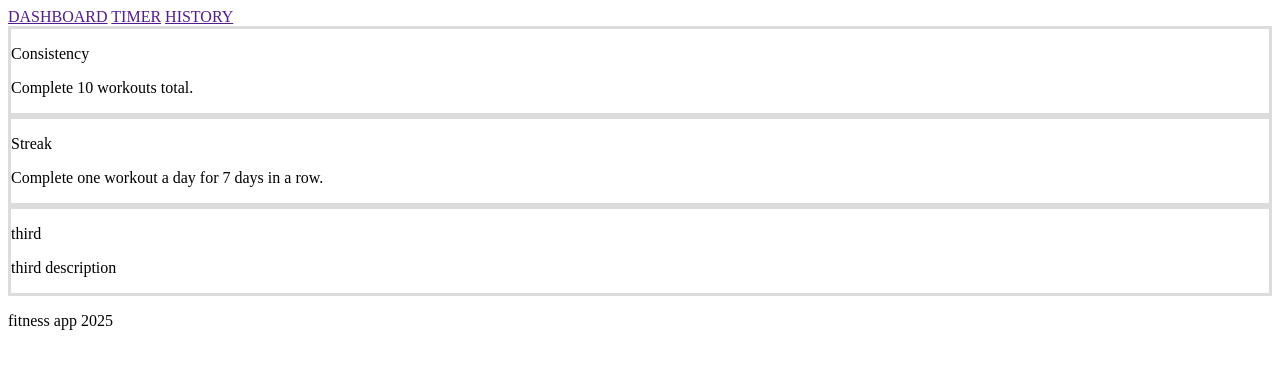
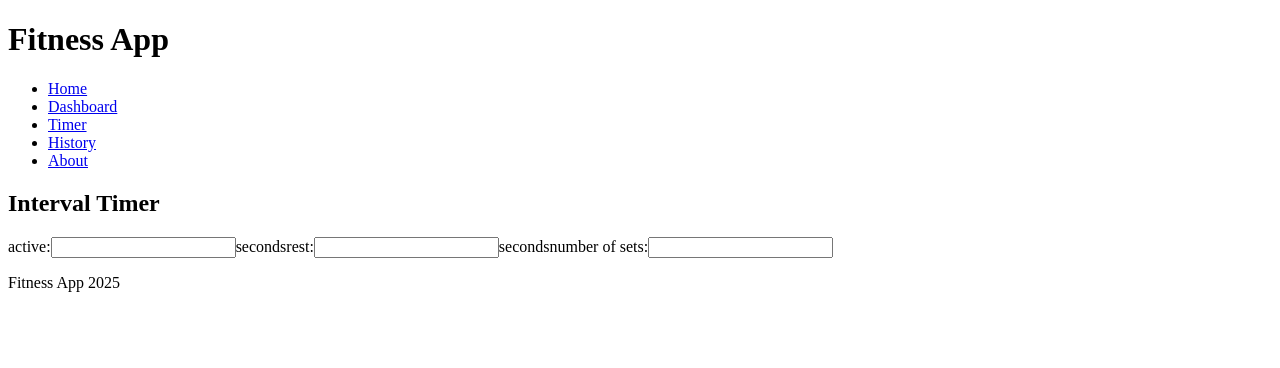
Before and after one commit to jennyoleary87/unit1-project-fitness-jennifer-o, a React (Vite) app in the folder react-fitness-app/: page /timer in a window 1280 px wide. Shown: the top 368 px of the page. Built offline with nearby package versions, Linux system fonts and the light colour scheme.

Commit message:
connect with links

```diff
--- a/react-fitness-app/index.html
+++ b/react-fitness-app/index.html
@@ -7,23 +7,9 @@
   <title>FITNESS</title>
 </head>
 
-
-
 <body>
-  <header>
-    <a href="">DASHBOARD</a>
-    <a href="">TIMER</a>
-    <a href="">HISTORY</a>
-  </header>
-  <main>
-    <div id="root"></div>
-    <script type="module" src="/src/main.jsx"></script>
-  </main>
-  <footer>
-    <p>fitness app 2025</p>
-  </footer>
+  <div id="root"></div>
+  <script type="module" src="/src/main.jsx"></script>
 </body>
 
-
-
 </html>
--- a/react-fitness-app/src/App.jsx
+++ b/react-fitness-app/src/App.jsx
@@ -1,14 +1,50 @@
-import { useState } from 'react'
 import './App.css'
-import Dashboard from './components/dashboard'
+import { useState } from 'react';
+import { BrowserRouter as Router, Routes, Route } from "react-router-dom";
+import Dashboard from './components/dashboard';
+import IntervalTimer from './components/timer';
+import Header from './components/Header';
+import Footer from './components/Footer';
+import Home from './components/home';
 
 function App() {
 
   return (
     <>
-      <Dashboard />
+      <div>
+        <Router>
+          <div>
+            <Header />
+            <main>
+              <Routes>
+                <Route path="/" element={<Home />} />
+                <Route path="/dashboard" element={<Dashboard />} />
+                <Route path="/timer" element={<IntervalTimer />} />
+              </Routes>
+            </main>
+            <Footer />
+          </div>
+        </Router>
+      </div>
     </>
-  )
+  );
 }
 
-export default App
+export default App;
+
+
+{/* <>
+      <BrowserRouter>
+        <div>
+          <Header />
+          <main>
+            <Routes>
+              <Route path="/" element={<Home />} />
+              <Route path="/dashboard" element={<Dashboard />} />
+              <Route path="/timer" element={<IntervalTimer />} />
+            </Routes>
+          </main>
+          <Footer />
+        </div>
+      </BrowserRouter>
+    </> */}
--- /dev/null
+++ b/react-fitness-app/src/components/Footer.jsx
@@ -0,0 +1,9 @@
+const Footer = () => {
+    return (
+        <div>
+            <p>Fitness App 2025</p>
+        </div>
+    )
+}
+
+export default Footer;
--- /dev/null
+++ b/react-fitness-app/src/components/Header.jsx
@@ -0,0 +1,21 @@
+import { Link } from 'react-router';
+
+const Header = () => {
+    return (
+        <header>
+            <h1>Fitness App</h1>
+            <nav>
+                <ul>
+                    <li><Link to="/">Home</Link></li>
+                    <li><Link to="/dashboard">Dashboard</Link></li>
+                    <li><Link to="/timer">Timer</Link></li>
+                    <li><Link to="/history">History</Link></li>
+                    <li><Link to="/about">About</Link></li>
+                </ul>
+            </nav>
+        </header>
+    );
+
+};
+
+export default Header;
--- a/react-fitness-app/src/components/dashboard.jsx
+++ b/react-fitness-app/src/components/dashboard.jsx
@@ -1,5 +1,3 @@
-import React from "react";
-
 const allBadges = [
     { id: 1, name: "Consistency", description: "Complete 10 workouts total." },
     { id: 2, name: "Streak", description: "Complete one workout a day for 7 days in a row." },
@@ -10,6 +8,7 @@ const Dashboard = () => {
 
     return (
         <div id="dash-all">
+            <h1>Dashboard</h1>
             <div id="badges-div">
                 {allBadges.map(badge => (
                     <div id="badge-individual">
@@ -22,7 +21,7 @@ const Dashboard = () => {
 
             </div>
         </div>
-    )
-}
+    );
+};
 
 export default Dashboard;
--- /dev/null
+++ b/react-fitness-app/src/components/home.jsx
@@ -0,0 +1,25 @@
+import { Link } from 'react-router';
+
+const Home = () => {
+
+    // const { home } = useParams();
+
+    return (
+        // <main>
+        <div>
+            <h1>Welcome to FitTimer</h1>
+            <p>Your personal workout companion for effective interval training</p>
+            <div>
+                <Link to="/timer">
+                    {/* <Button>Start Workout</Button> */}
+                </Link>
+                <Link to="/dashboard">
+                    {/* <Button>View Dashboard</Button> */}
+                </Link>
+            </div>
+        </div>
+        // </main>
+    );
+};
+
+export default Home;
--- a/react-fitness-app/src/components/timer.jsx
+++ b/react-fitness-app/src/components/timer.jsx
@@ -0,0 +1,24 @@
+
+const IntervalTimer = () => {
+
+    return (
+        <div>
+            <h2>Interval Timer</h2>
+            <form className="form" method="post">
+                <label>active:</label>
+                <input className="form-label" type="number" />
+                <span>seconds</span>
+
+                <label>rest:</label>
+                <input className="form-label" type="number" />
+                <span>seconds</span>
+
+                <label>number of sets:</label>
+                <input className="form-label" type="number" />
+            </form>
+        </div>
+
+    );
+};
+
+export default IntervalTimer;
```
Also changed, not shown: react-fitness-app/src/components/about.jsx (added, +9 -0 lines).
